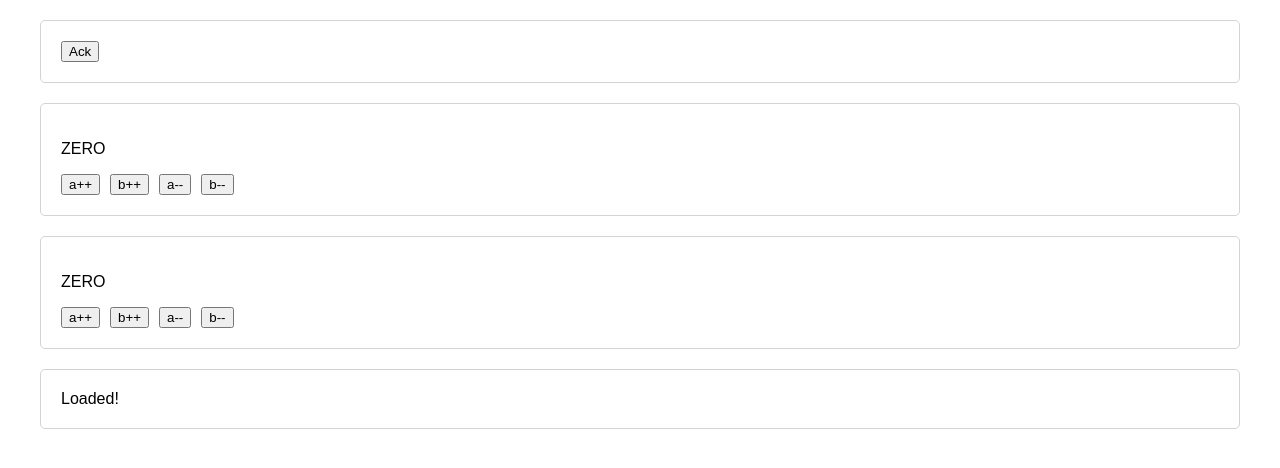
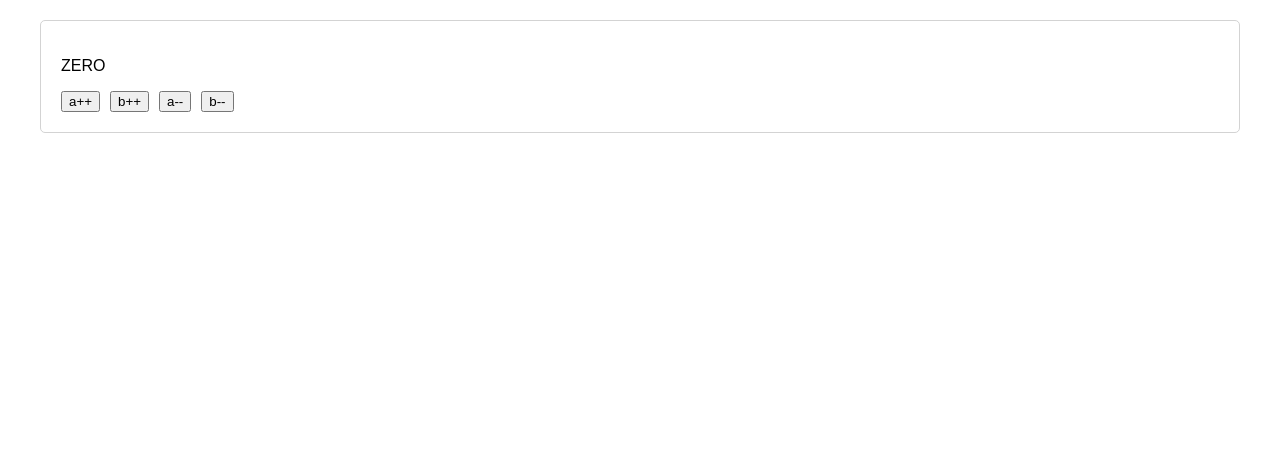
Before and after one commit to scottyantipa/photonic, a React (Create React App) app in the folder example/example-app/: page / in a window 1280 px wide. Shown: the top 468 px of the page. Built offline with nearby package versions, Linux system fonts and the light colour scheme.

Commit message:
Cleanup some example component code

```diff
--- a/example/example-app/src/App.js
+++ b/example/example-app/src/App.js
@@ -1,23 +1,16 @@
 import React from 'react';
 
-import NestedStates from './example-components/NestedStates';
+// import NestedStates from './example-components/NestedStates';
 
-import EnumClassic from './example-components/Enum/EnumClassic';
+// import EnumClassic from './example-components/Enum/EnumClassic';
 import EnumPartitioned from './example-components/Enum/EnumPartitioned';
 
-import SFCPartitioned from './example-components/SimpleSFC/Partitioned';
+// import SFCPartitioned from './example-components/SimpleSFC/Partitioned';
 
 const App = () =>
   <div className="application">
     <Card>
-      <NestedStates />
-    </Card>
-    <Card>
       <EnumPartitioned />
-    </Card>
-    <Card><EnumClassic /></Card>
-    <Card>
-      <SFCPartitioned isLoading={false} />
     </Card>
   </div>;
 
@@ -36,5 +29,4 @@ const Card = ({ children }) => {
   );
 };
 
-
 export default App;
--- a/example/example-app/src/example-components/Enum/BaseComponents.jsx
+++ b/example/example-app/src/example-components/Enum/BaseComponents.jsx
@@ -5,4 +5,12 @@ const Zero = () => <p>ZERO</p>;
 const Even = () => <p>EVEN</p>;
 const Odd = () => <p>ODD</p>;
 
-export { Negative, Zero, Even, Odd };
+const Controls = ({ bumpA, bumpB }) =>
+  <div>
+    <button onClick={bumpA(1)}>a++</button>
+    <button onClick={bumpB(1)}>b++</button>
+    <button onClick={bumpA(-1)}>a--</button>
+    <button onClick={bumpB(-1)}>b--</button>
+  </div>;
+
+export { Negative, Zero, Even, Odd, Controls };
--- a/example/example-app/src/example-components/Enum/EnumClassic.jsx
+++ b/example/example-app/src/example-components/Enum/EnumClassic.jsx
@@ -1,6 +1,6 @@
 import React from 'react';
 
-import { Negative, Zero, Even, Odd } from './BaseComponents';
+import { Negative, Zero, Even, Odd, Controls } from './BaseComponents';
 
 class EnumClassic extends React.Component {
   constructor() {
@@ -31,12 +31,7 @@ class EnumClassic extends React.Component {
     return (
       <div>
         {label}
-        <div>
-          <button onClick={bumpA(1)}>a++</button>
-          <button onClick={bumpB(1)}>b++</button>
-          <button onClick={bumpA(-1)}>a--</button>
-          <button onClick={bumpB(-1)}>b--</button>
-        </div>
+        <Controls bumpA={bumpA} bumpB={bumpB} />
       </div>
     )
   }
--- a/example/example-app/src/example-components/Enum/EnumPartitioned.jsx
+++ b/example/example-app/src/example-components/Enum/EnumPartitioned.jsx
@@ -1,7 +1,7 @@
 import React from 'react';
 import partitionOn from '../../react-partition';
 
-import { Negative, Zero, Even, Odd } from './BaseComponents';
+import { Negative, Zero, Even, Odd, Controls } from './BaseComponents';
 
 const labelPartitions = [
   {
@@ -34,14 +34,6 @@ const labelPartitions = [
     Comp: Odd
   }
 ];
-
-const Controls = ({ bumpA, bumpB }) =>
-  <div>
-    <button onClick={bumpA(1)}>a++</button>
-    <button onClick={bumpB(1)}>b++</button>
-    <button onClick={bumpA(-1)}>a--</button>
-    <button onClick={bumpB(-1)}>b--</button>
-  </div>;
 
 const buttonsPartition = {
   test: () => true,
--- a/example/example-app/src/example-components/NestedStates.jsx
+++ b/example/example-app/src/example-components/NestedStates.jsx
@@ -2,34 +2,30 @@ import React from 'react';
 
 import partitionOn from '../react-partition'
 
-const Ack = ({ onClick }) => {
-  return (
-    <button onClick={onClick} >
-      Ack
-    </button>
-  );
-}
-
-const AckPartition = {
-  test: ({ state }) => !state.hasAcked,
-  reduce: ({ state, self }) => ({
-    onClick: () => self.setState({ hasAcked: true })
-  }),
-  Comp: Ack
-}
+const Ack = ({ onClick }) => <button onClick={onClick}>Ack</button>;
 
 const Text = ({ showText, onClick }) => {
+  const text = showText ? 'Hide Text' : 'Show Text';
+
   return (
     <div>
       <button onClick={onClick}>
-        { showText ? 'Hide Text' : 'Show Text'}
+        {text}
       </button>
       <span>{showText ? 'This is the text' : undefined}</span>
     </div>
   );
 };
 
-const TextPartition = {
+const partitions = [
+  {
+    test: ({ state }) => !state.hasAcked,
+    reduce: ({ state, self }) => ({
+      onClick: () => self.setState({ hasAcked: true })
+    }),
+    Comp: Ack
+  },
+  {
     test: ({ state }) => state.hasAcked,
     reduce: ({ state, self }) => ({
       showText: state.showText,
@@ -37,23 +33,8 @@ const TextPartition = {
     }),
     Comp: Text
   }
+]
 
-/*
-  Normally this component would look like:
-  render() {
-    if (!this.state.hasAcked) {
-      return <Ack onClick= {()=> self.setState({ hasAcked: true })} />;
-    }
-
-    return (
-      <Text
-        showText={this.state.showText}
-        onClick={() => self.setState({ showText: !state.showText })}
-      />
-    );
-  }
-}
-*/
 class NestedStates extends React.Component {
   constructor() {
     super();
@@ -65,12 +46,8 @@ class NestedStates extends React.Component {
 
   render() {
     const { props, state } = this;
-    const $p = partitionOn(props, state, this);
 
-    return $p([
-      AckPartition,
-      TextPartition
-    ]);
+    return partitionOn(props, state, this)(partitions);
   }
 }
 
```
Lines whose indentation alone changed are shown as unchanged.
